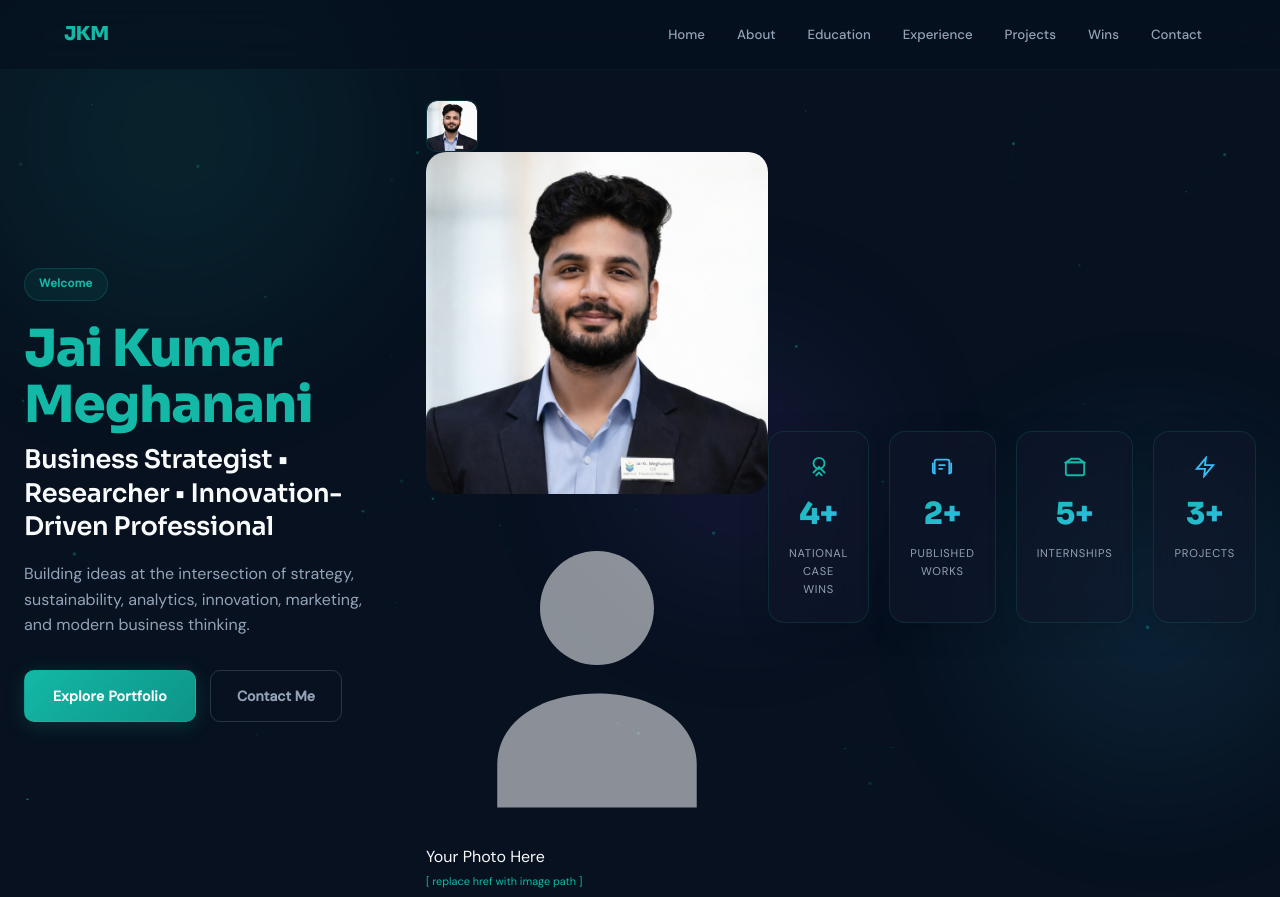
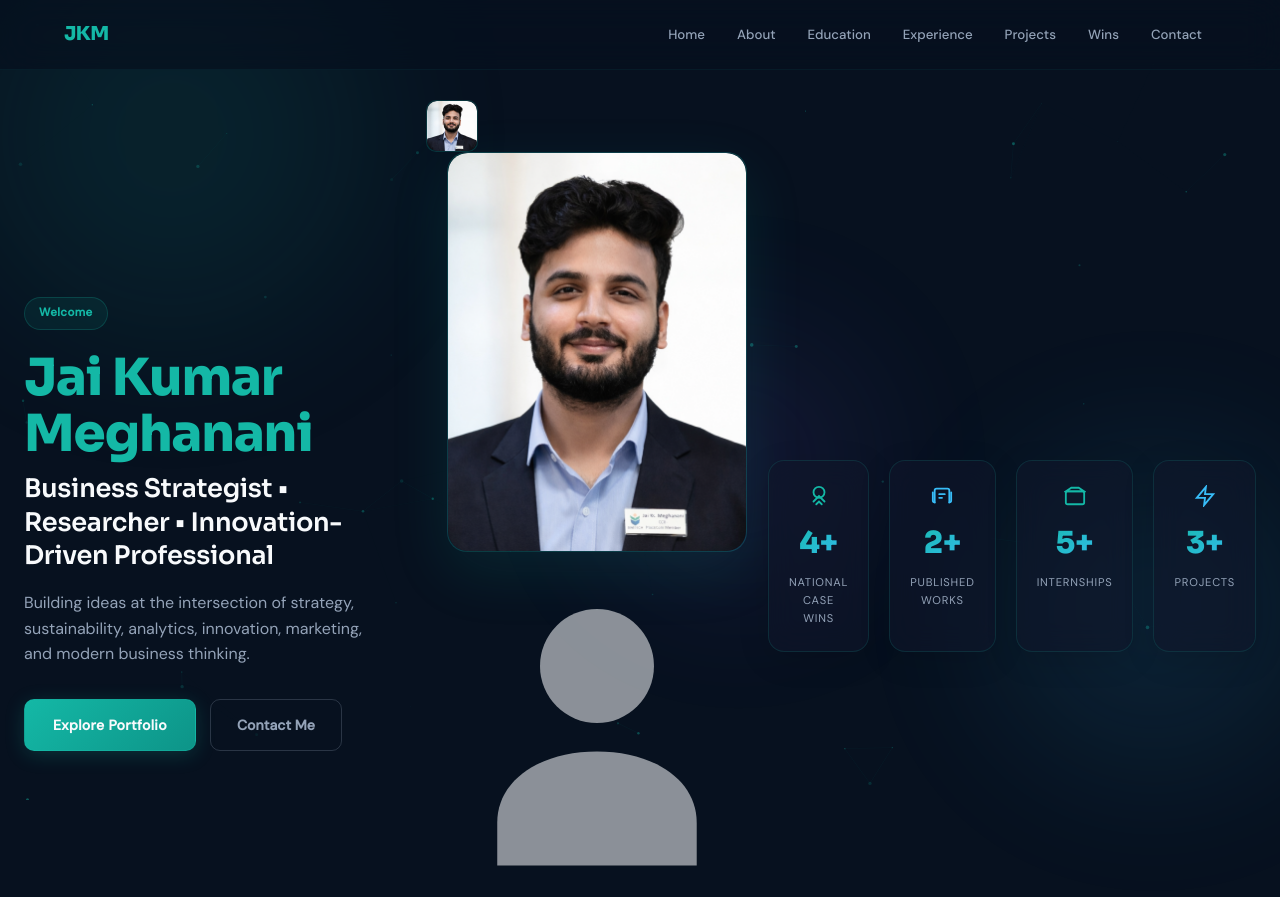
Before and after one commit to jai-kumar-meghanani/portfolio, a plain HTML site: page index.html in a window 1280 px wide. Shown: the top 897 px of the page. Drawn offline with Linux system fonts and the light colour scheme.

Commit message:
Update index.html
Trial 2

```diff
--- a/index.html
+++ b/index.html
@@ -256,23 +256,29 @@
     }
     .hero-btns { display: flex; gap: 14px; flex-wrap: wrap; }
 
-    /* Photo Frame */
-    .photo-frame .profile-photo {
+   /* Photo Frame */
+.photo-frame {
+  aspect-ratio: 3/4;
+  border-radius: 20px;
+  background: linear-gradient(135deg, rgba(20,184,166,0.1), rgba(56,189,248,0.1));
+  border: 1px solid rgba(20,184,166,0.18);
+  box-shadow: 0 20px 60px rgba(20,184,166,0.12);
+  display: flex;
+  align-items: center;
+  justify-content: center;
+  max-width: 300px;
+  margin: 0 auto;
+  transition: transform 0.5s ease;
+  overflow: hidden;
+}
+
+.profile-photo {
   width: 100%;
   height: 100%;
   object-fit: cover;
   border-radius: 20px;
   display: block;
 }
-    {
-      aspect-ratio: 3/4; border-radius: 20px;
-      background: linear-gradient(135deg, rgba(20,184,166,0.1), rgba(56,189,248,0.1));
-      border: 1px solid rgba(20,184,166,0.18);
-      box-shadow: 0 20px 60px rgba(20,184,166,0.12);
-      display: flex; align-items: center; justify-content: center;
-      max-width: 300px; margin: 0 auto;
-      transition: transform 0.5s ease;
-    }
     .photo-frame:hover { transform: perspective(1200px) rotateX(2deg) rotateY(-3deg) scale(1.02); }
     .photo-placeholder {
       text-align: center; color: var(--muted);
```
